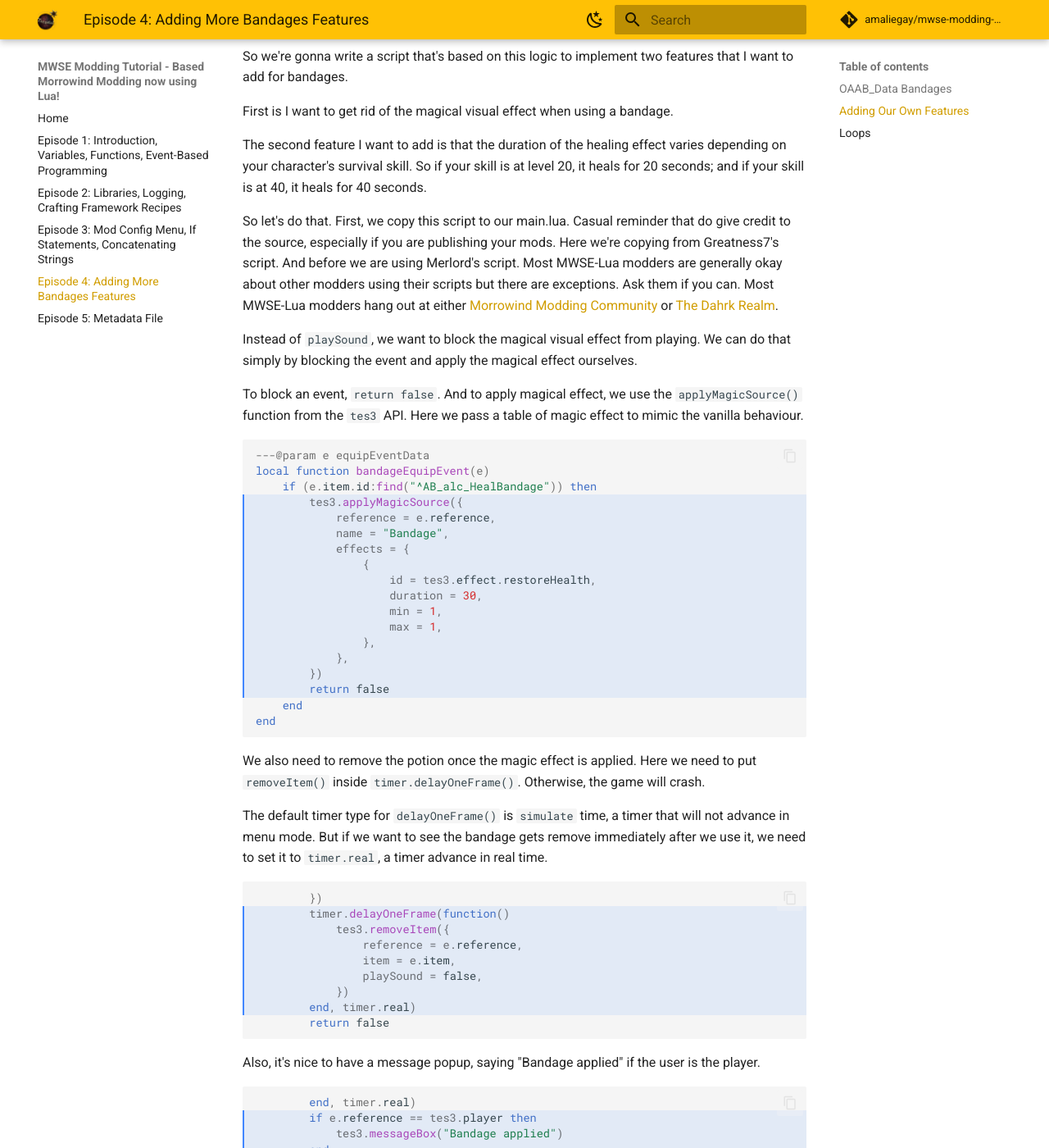
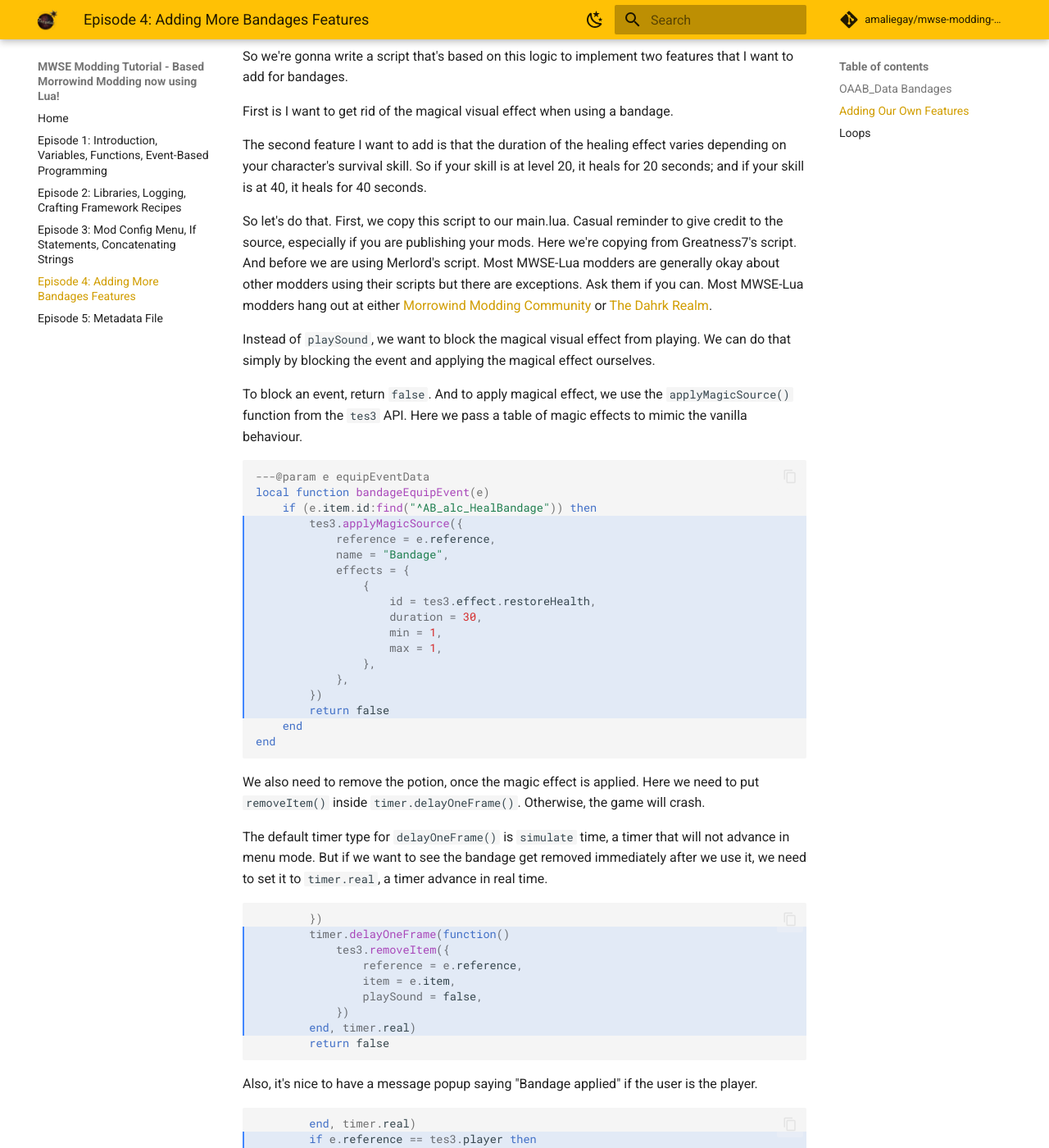
Before and after one commit to dev-chenxing/mwse-modding-tutorial, an MkDocs documentation site: the page built from docs/4_adding_bandage_features.md, in a window 1280 px wide and 1400 px high, scrolled down 1337 px. Shown: the whole window at 82% size. Built offline with MkDocs 1.6.1 and Material for MkDocs 9.7.7, drawn with Linux system fonts in a browser that asks for light colours; comment, search, counter and statistics services are not loaded; some of the changed text lies outside the part shown.

Commit message:
Update 4_adding_bandage_features.md

````diff
--- a/docs/4_adding_bandage_features.md
+++ b/docs/4_adding_bandage_features.md
@@ -49,11 +49,11 @@
 
 The second feature I want to add is that the duration of the healing effect varies depending on your character's survival skill. So if your skill is at level 20, it heals for 20 seconds; and if your skill is at 40, it heals for 40 seconds.
 
-So let's do that. First, we copy this script to our main.lua. Casual reminder that do give credit to the source, especially if you are publishing your mods. Here we're copying from Greatness7's script. And before we are using Merlord's script. Most MWSE-Lua modders are generally okay about other modders using their scripts but there are exceptions. Ask them if you can. Most MWSE-Lua modders hang out at either [Morrowind Modding Community](https://discord.me/mwmods) or [The Dahrk Realm](https://discord.gg/nPBUdbrXa3).
+So let's do that. First, we copy this script to our main.lua. Casual reminder to give credit to the source, especially if you are publishing your mods. Here we're copying from Greatness7's script. And before we are using Merlord's script. Most MWSE-Lua modders are generally okay about other modders using their scripts but there are exceptions. Ask them if you can. Most MWSE-Lua modders hang out at either [Morrowind Modding Community](https://discord.me/mwmods) or [The Dahrk Realm](https://discord.gg/nPBUdbrXa3).
 
-Instead of `playSound`, we want to block the magical visual effect from playing. We can do that simply by blocking the event and apply the magical effect ourselves.
+Instead of `playSound`, we want to block the magical visual effect from playing. We can do that simply by blocking the event and applying the magical effect ourselves.
 
-To block an event, `return false`. And to apply magical effect, we use the `applyMagicSource()` function from the `tes3` API. Here we pass a table of magic effect to mimic the vanilla behaviour.
+To block an event, return `false`. And to apply magical effect, we use the `applyMagicSource()` function from the `tes3` API. Here we pass a table of magic effects to mimic the vanilla behaviour.
 
 ```Lua hl_lines="4-16"
 ---@param e equipEventData
@@ -76,9 +76,9 @@
 end
 ```
 
-We also need to remove the potion once the magic effect is applied. Here we need to put `removeItem()` inside `timer.delayOneFrame()`. Otherwise, the game will crash.
+We also need to remove the potion, once the magic effect is applied. Here we need to put `removeItem()` inside `timer.delayOneFrame()`. Otherwise, the game will crash.
 
-The default timer type for `delayOneFrame()` is `simulate` time, a timer that will not advance in menu mode. But if we want to see the bandage gets remove immediately after we use it, we need to set it to `timer.real`, a timer advance in real time.
+The default timer type for `delayOneFrame()` is `simulate` time, a timer that will not advance in menu mode. But if we want to see the bandage get removed immediately after we use it, we need to set it to `timer.real`, a timer advance in real time.
 
 ```Lua hl_lines="2-8"
     	})
@@ -92,7 +92,7 @@
         return false
 ```
 
-Also, it's nice to have a message popup, saying "Bandage applied" if the user is the player.
+Also, it's nice to have a message popup saying "Bandage applied" if the user is the player.
 
 ```Lua hl_lines="2-4"
         end, timer.real)
@@ -104,7 +104,7 @@
 
 So now if we test it in game, and we use the bandage, it won't play the vfx. That's the first feature done. Next, we want the duration of the effect to vary depending on your character's survival skill.
 
-So let's create a variable called `duration` and use it in the table of effect we pass in the `applyMagicSource()` function. And then create a function called `getEffectDuration()` that accepts `e.reference` as the argument and returns the duration to the `duration` variable.
+So let's create a variable called `duration` and use it in the table of effects we pass in the `applyMagicSource()` function. And then create a function called `getEffectDuration()` that accepts `e.reference` as the argument and returns the duration to the `duration` variable.
 
 ```Lua hl_lines="1-6 9 16"
 ---@param ref tes3reference
````
Also changed, not shown: other parts of docs/4_adding_bandage_features.md (+6 -6 lines).
